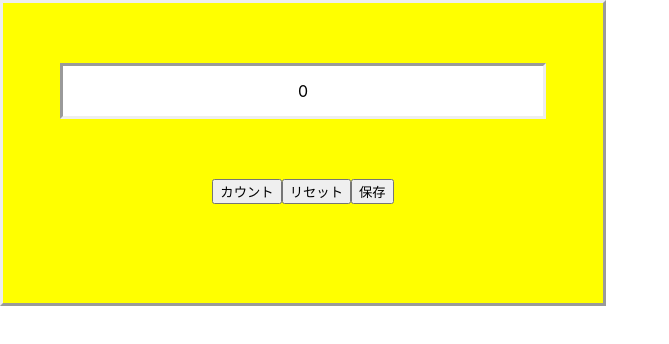
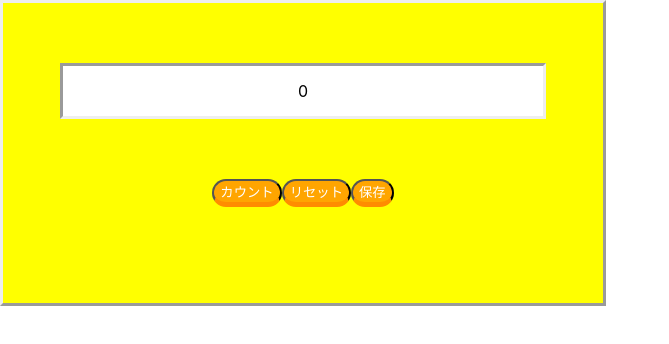
Before and after one commit to h-yokoyama-eiwa/dockerStudy, a React (Create React App) app in the folder webCounter/web-counter/: page / in a window 1280 px wide. Shown: the top 344 px of the page, without its empty margins (0-669 px from the left). Built offline with nearby package versions, Linux system fonts and the light colour scheme.

Commit message:
ボタンの見た目調整中

```diff
--- a/webCounter/web-counter/src/Counter.css
+++ b/webCounter/web-counter/src/Counter.css
@@ -17,3 +17,17 @@
   line-height: 50px;
   border: inset;
 }
+
+.Button {
+  color: #fff;
+  background-color: #ffa500;
+  border-bottom: 5px solid #ff8c00;
+  border-radius: 100vh;
+}
+
+#button_count:active {
+  margin-top: 3px;
+  color: #fff;
+  background: #ffa500;
+  border-bottom: 2px solid #ff8c00;
+}
--- a/webCounter/web-counter/src/Counter.tsx
+++ b/webCounter/web-counter/src/Counter.tsx
@@ -3,12 +3,12 @@ import './Counter.css';
 
 function Counter() {
   return (
-    <div className="Counter">
+    <div className='Counter'>
       <p className='Display'>0</p>
       <div className='ButtonArea'>
-        <button className="Button">カウント</button>
-        <button className="Button">リセット</button>
-        <button className="Button">保存</button>
+        <button className='Button' id='button_count'>カウント</button>
+        <button className='Button' id='button_reset'>リセット</button>
+        <button className='Button' id='button_save'>保存</button>
       </div>
     </div>
   );
```
